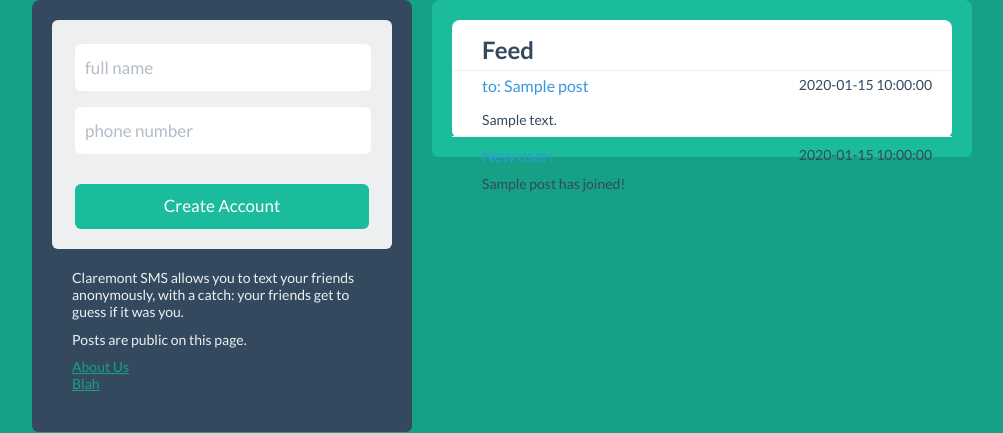
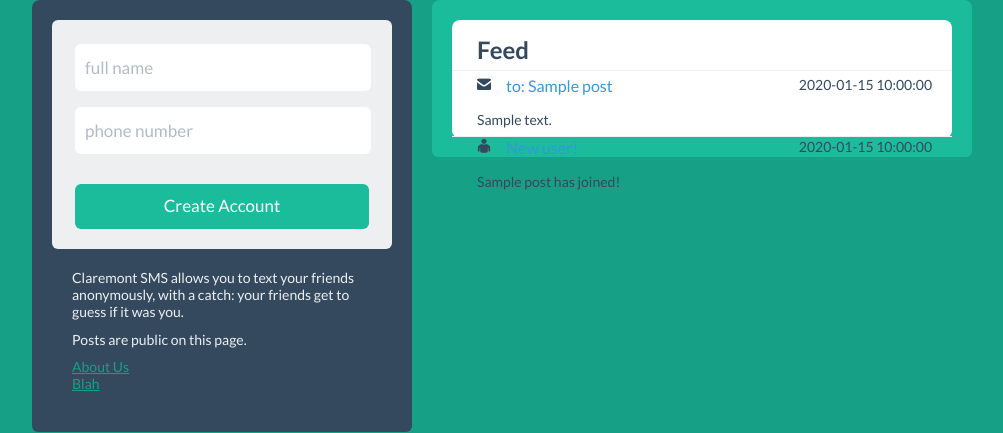
Before and after one commit to s-mcqueen/claremont-sms, a Flask app: template templates/index.html in a window 1280 px wide. Shown: the part 160-593 px from the top of the page, without its empty margins (138-1141 px from the left). Run offline with Flask 2, Linux system fonts and the light colour scheme; the template is opened without the code that fills it: most values are stand-ins (such as "Sample title", 1, 10 or a date in 2020); parts of the project's set-up code (start-up, migrations or seed data) failed here and were passed over; some libraries are stand-ins or nearby versions.

Commit message:
homepage icons

```diff
--- a/static/css/Flat-UI/flat-ui.css
+++ b/static/css/Flat-UI/flat-ui.css
@@ -1,8 +1,8 @@
 @import url("https://fonts.googleapis.com/css?family=Lato:400,700,700italic,900,400italic,300");
 @font-face {
   font-family: 'Flat-UI-Icons';
-  src: url('../fonts/Flat-UI-Icons.eot');
-  src: url('../fonts/Flat-UI-Icons.eot?#iefix') format('embedded-opentype'), url('../fonts/Flat-UI-Icons.woff') format('woff'), url('../fonts/Flat-UI-Icons.ttf') format('truetype'), url('../fonts/Flat-UI-Icons.svg#Flat-UI-Icons') format('svg');
+  src: url('../../fonts/Flat-UI-Icons.eot');
+  src: url('../../fonts/Flat-UI-Icons.eot?#iefix') format('embedded-opentype'), url('../../fonts/Flat-UI-Icons.woff') format('woff'), url('../../fonts/Flat-UI-Icons.ttf') format('truetype'), url('../../fonts/Flat-UI-Icons.svg#Flat-UI-Icons') format('svg');
   font-weight: normal;
   font-style: normal;
 }
--- a/static/css/custom.css
+++ b/static/css/custom.css
@@ -62,7 +62,7 @@ h1{
 
 .entry {
     height: 60px;
-    padding-left: 30px;
+    padding-left: 25px;
     border-bottom: 1px solid #efefef;
     padding-top: 5px;
 }
@@ -85,7 +85,7 @@ h1{
     font-size: 16px;
     color: #3498DB;
     float:left;
-    margin-left: 20px;
+    margin-left: 15px;
 }
 
 .entry-date {
@@ -94,12 +94,18 @@ h1{
 }
 
 .entry-content {
-    height: 25px;
     padding-top: 5px;
 }
 
-.entry-joined {
+
+.entry .fui-user {
     float:left;
+    margin-left: 20px;
+}
+
+.entry .fui-mail {
+    float:left;
+    margin-left: 20px;
 }
 
 #footer{
--- a/templates/index.html
+++ b/templates/index.html
@@ -56,6 +56,7 @@
 							<div class="entry">
 								{% if post.to_name %}
 									<div class="row">
+										<span class="fui-mail"></span>
 										<p class="entry-top"> to: {{post.to_name}} </p>
 										<p class="entry-date"> {{post.created_at}}</p>
 									</div>
@@ -64,10 +65,11 @@
 
 								{% if post.name %}
 									<div class="row">
+										<span class="fui-user"></span>
 										<p class="entry-top"> New user! </p>
 										<p class="entry-date"> {{post.created_at}}</p>
 									</div>
-									<p class="entry-joined"> {{post.name}} has joined! </p>
+									<p class="entry-content"> {{post.name}} has joined! </p>
 								{% endif %}
 
 							</div>
```
